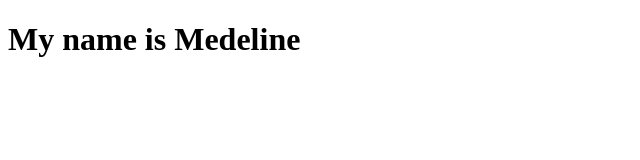
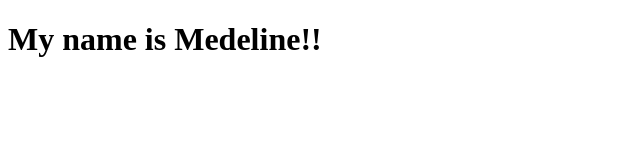
Before and after one commit to medelinep/First-Github-Project, a plain HTML site: page index.html in a window 1280 px wide. Shown: the full height of the page, 0-640 px from the left. Drawn offline with Linux system fonts and the light colour scheme.

Commit message:
Added exclamation marks

```diff
--- a/index.html
+++ b/index.html
@@ -7,6 +7,6 @@
     <title>Document</title>
 </head>
 <body>
-    <h1>My name is Medeline</h1>
+    <h1>My name is Medeline!!</h1>
 </body>
 </html>
```
